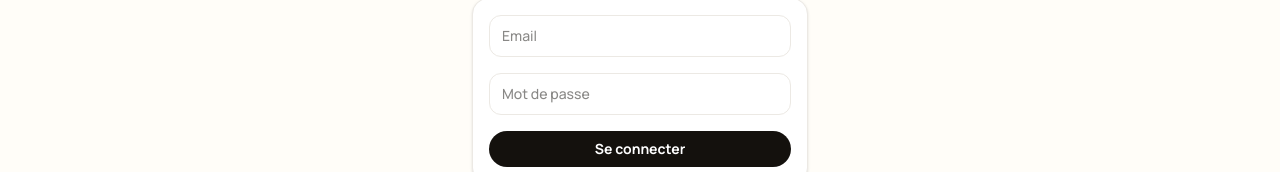
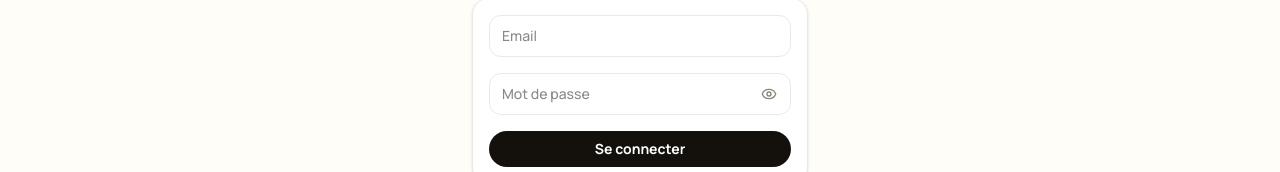
Before and after one commit to Mangassouba/maurifood, a React (Vite) app: page /login in a window 1280 px wide. Shown: the part 211-383 px from the top of the page. Built offline with nearby package versions, Linux system fonts and the light colour scheme; no server answers.

Commit message:
Ajout un bouton oeil sur le champ mot de passe

```diff
--- /dev/null
+++ b/src/components/PasswordInput.jsx
@@ -0,0 +1,25 @@
+import { useState } from 'react'
+import { Eye, EyeOff } from 'lucide-react'
+import { inputClass } from '../styles/ui'
+import { t } from '../i18n'
+
+// Champ mot de passe avec un bouton œil pour afficher / masquer la saisie
+export default function PasswordInput({ className = '', ...props }) {
+  const [visible, setVisible] = useState(false)
+  const Icon = visible ? EyeOff : Eye
+
+  return (
+    <div className="relative">
+      <input {...props} type={visible ? 'text' : 'password'} className={`${inputClass} pe-11 ${className}`} />
+      <button
+        type="button"
+        onClick={() => setVisible((v) => !v)}
+        aria-label={visible ? t('Masquer le mot de passe') : t('Afficher le mot de passe')}
+        aria-pressed={visible}
+        className="absolute inset-y-0 end-0 flex w-11 items-center justify-center rounded-e-xl text-ink-400 transition hover:text-ink-700"
+      >
+        <Icon className="h-4 w-4" />
+      </button>
+    </div>
+  )
+}
--- a/src/i18n/ar.js
+++ b/src/i18n/ar.js
@@ -432,4 +432,7 @@ export default {
   'Un avis a déjà été laissé pour cette commande': 'تم ترك تقييم لهذا الطلب مسبقًا',
   'Un commentaire ? (optionnel)': 'هل لديك تعليق؟ (اختياري)',
   'Votre avis compte': 'رأيك يهمّنا',
+  // Champ mot de passe
+  'Afficher le mot de passe': 'إظهار كلمة المرور',
+  'Masquer le mot de passe': 'إخفاء كلمة المرور',
 }
--- a/src/i18n/en.js
+++ b/src/i18n/en.js
@@ -432,4 +432,7 @@ export default {
   'Un avis a déjà été laissé pour cette commande': 'A review has already been left for this order',
   'Un commentaire ? (optionnel)': 'Any comments? (optional)',
   'Votre avis compte': 'Your opinion matters',
+  // Champ mot de passe
+  'Afficher le mot de passe': 'Show password',
+  'Masquer le mot de passe': 'Hide password',
 }
--- a/src/pages/auth/LoginPage.jsx
+++ b/src/pages/auth/LoginPage.jsx
@@ -1,6 +1,7 @@
 import { useState } from 'react'
 import { Link, useNavigate } from 'react-router-dom'
 import { useAuth } from '../../context/AuthContext'
+import PasswordInput from '../../components/PasswordInput'
 import { btnDark, cardClass, inputClass } from '../../styles/ui'
 import { t } from '../../i18n'
 
@@ -41,12 +42,11 @@ export default function LoginPage() {
           className={inputClass}
           required
         />
-        <input
-          type="password"
+        <PasswordInput
           placeholder={t('Mot de passe')}
           value={password}
           onChange={(e) => setPassword(e.target.value)}
-          className={inputClass}
+          autoComplete="current-password"
           required
         />
         {error && <p className="text-sm text-red-600">{error}</p>}
--- a/src/pages/auth/RegisterPage.jsx
+++ b/src/pages/auth/RegisterPage.jsx
@@ -2,6 +2,7 @@ import { useState } from 'react'
 import { Link } from 'react-router-dom'
 import { Check } from 'lucide-react'
 import api from '../../api/client'
+import PasswordInput from '../../components/PasswordInput'
 import { btnPrimary, cardClass, inputClass } from '../../styles/ui'
 import { t } from '../../i18n'
 
@@ -84,12 +85,11 @@ export default function RegisterPage() {
           className={inputClass}
           required
         />
-        <input
-          type="password"
+        <PasswordInput
           placeholder={t('Mot de passe')}
           value={form.password}
           onChange={update('password')}
-          className={inputClass}
+          autoComplete="new-password"
           required
           minLength={6}
         />
--- a/src/pages/dashboard/StaffPage.jsx
+++ b/src/pages/dashboard/StaffPage.jsx
@@ -3,6 +3,7 @@ import api from '../../api/client'
 import ConfirmModal from '../../components/ConfirmModal'
 import Modal from '../../components/Modal'
 import Pagination from '../../components/Pagination'
+import PasswordInput from '../../components/PasswordInput'
 import { badgeClass, btnDanger, btnDark, btnPrimary, cardClass, inputClass } from '../../styles/ui'
 import { t } from '../../i18n'
 
@@ -109,12 +110,11 @@ export default function StaffPage() {
             className={inputClass}
             required
           />
-          <input
-            type="password"
+          <PasswordInput
             placeholder={t('Mot de passe')}
             value={form.password}
             onChange={update('password')}
-            className={inputClass}
+            autoComplete="new-password"
             required
             minLength={6}
           />
```
